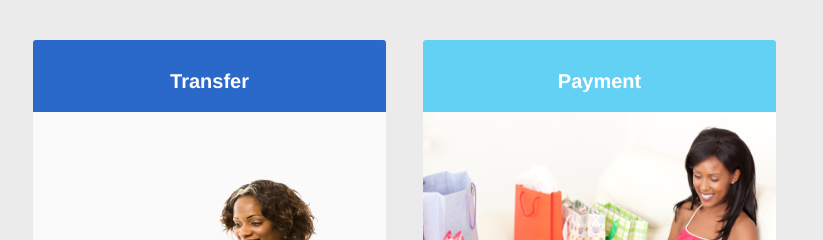
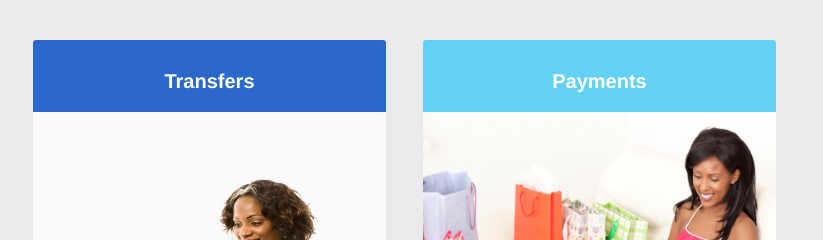
Before and after one commit to paywithcapturemw/DeveloperCentral, a website: page public/index.html in a window 1280 px wide. Shown: the part 175-415 px from the top of the page, 427-1250 px from the left. Drawn offline with nearby package versions, Linux system fonts and the light colour scheme; some packages are replaced by stand-ins of ours; files that its build step writes are made by us from their sources.

Commit message:
Edited serice names

```diff
--- a/public/views/home.html
+++ b/public/views/home.html
@@ -18,7 +18,7 @@
         <div class="col-md-4 service-main">
             <div class="service-div ">
                 <div class="service-title transfer">
-                    <h2>Transfer</h2>
+                    <h2>Transfers</h2>
                 </div>
                 <img src="../images/transfer.jpg" class="img-responsive">
                 <p>Lorem ipsum dolor sit amet, velit dicunt ocurreret id quo. Decore timeam utamur vel in. Pro no euismod voluptatum, soleat sententiae has te, quo id etiam officiis. Recusabo repudiare adipiscing eum ne, eos ut veniam iisque nusquam.</p>
@@ -30,7 +30,7 @@
         <div class="col-md-4 service-main">
             <div class="service-div">
                 <div class="service-title payment">
-                    <h2>Payment</h2>
+                    <h2>Payments</h2>
                 </div>
                 <img src="../images/payment.bmp" class="img-responsive">
                 <p>Lorem ipsum dolor sit amet, velit dicunt ocurreret id quo. Decore timeam utamur vel in. Pro no euismod voluptatum, soleat sententiae has te, quo id etiam officiis. Recusabo repudiare adipiscing eum ne, eos ut veniam iisque nusquam.</p>
```
